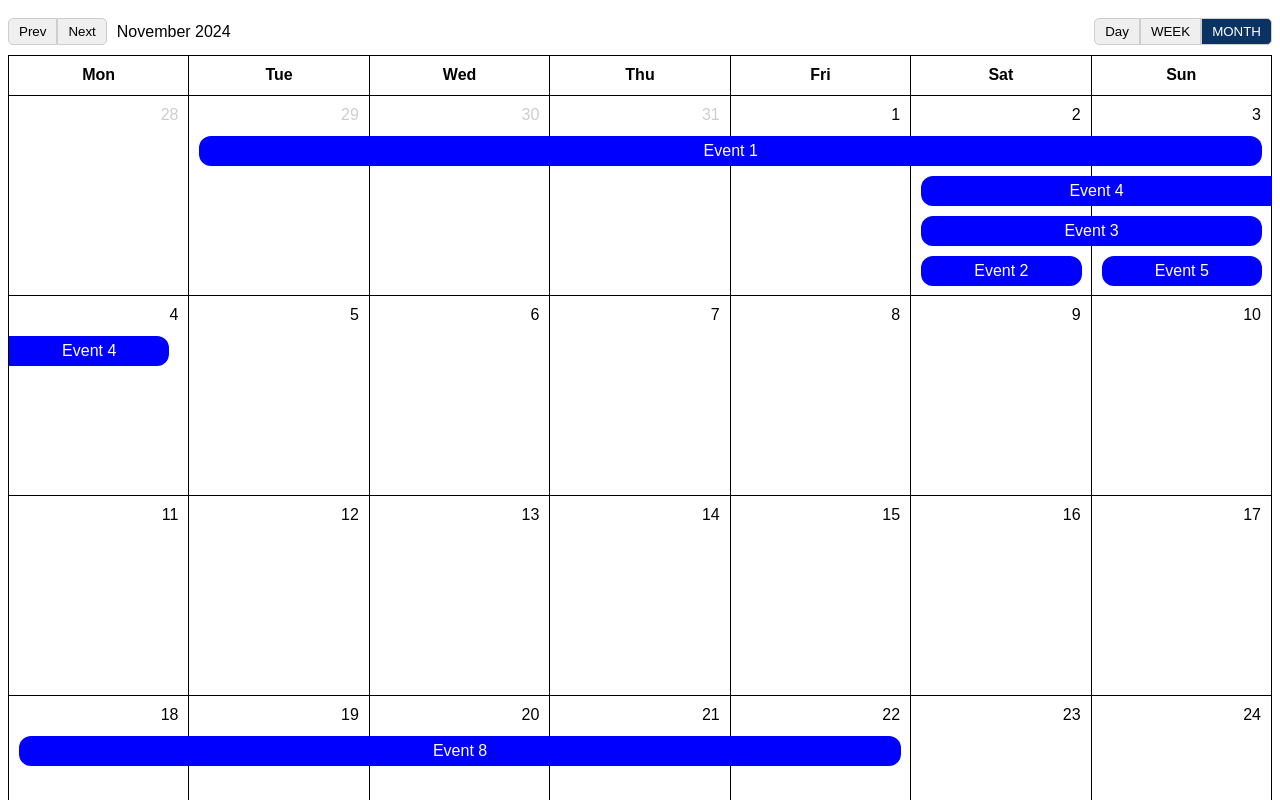
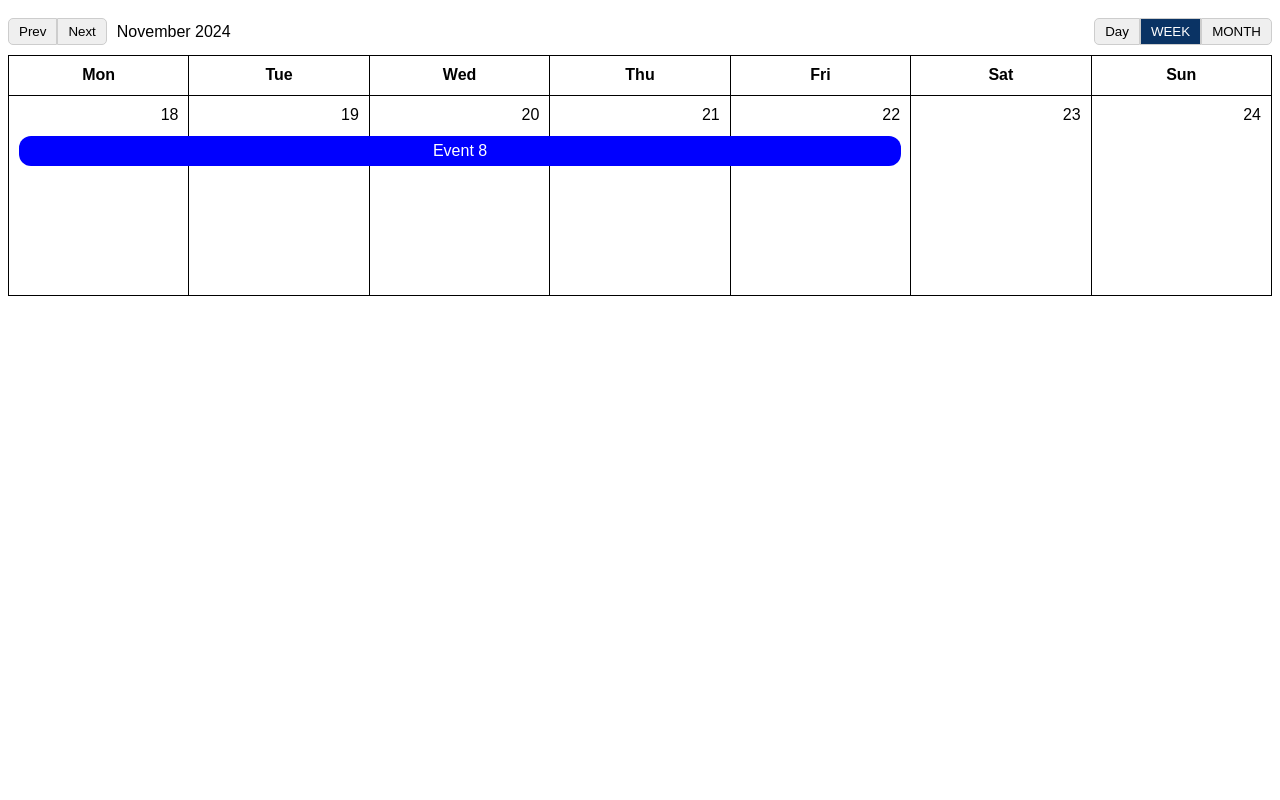
Before and after one commit to shivanand-harness/Calendar-Events, a React (Create React App) app: page / in a window 1280 px wide. Shown: the top 800 px of the page. Built offline with nearby package versions, Linux system fonts and the light colour scheme.

Commit message:
support show all events props

```diff
--- a/src/App.tsx
+++ b/src/App.tsx
@@ -21,9 +21,10 @@ export default function App() {
     <div className="App">
       <Calendar
         events={events}
-        defaultView={View.MONTH}
+        defaultView={View.WEEK}
         startOfWeek={WEEK.MON}
         allowedViews={[View.MONTH, View.WEEK, View.DAY]}
+        showAllEvents
       />
     </div>
   );
--- a/src/Calendar/Calendar.module.scss
+++ b/src/Calendar/Calendar.module.scss
@@ -11,7 +11,7 @@
   & > .tableRow {
     display: grid;
     grid-template-columns: repeat(7, 1fr);
-    min-height: 200px;
+    min-height: 100px;
     position: relative;
   }
 
@@ -40,12 +40,10 @@
 .weekViewCalendarWrapper {
   border-top: 1px solid black;
   border-left: 1px solid black;
-  min-height: 700px;
-  display: grid;
-  grid-template-rows: max-content 1fr;
   & > .tableRow {
     display: grid;
     grid-template-columns: repeat(7, 1fr);
+    min-height: 200px;
     position: relative;
   }
 
@@ -54,6 +52,11 @@
     border-right: 1px solid black;
     text-align: right;
     padding: 10px;
+  }
+
+  & .tableHeaderRow {
+    height: 40px;
+    min-height: unset;
   }
 
   & .headerCol {
--- a/src/Calendar/Calendar.tsx
+++ b/src/Calendar/Calendar.tsx
@@ -15,10 +15,11 @@ interface CalendarProps<T> {
   defaultView?: View
   startOfWeek?: WEEK
   allowedViews?: Array<View>
+  showAllEvents?: boolean
 }
 
 export default function Calendar<T>(props: CalendarProps<T>) {
-  const { events, defaultView, startOfWeek = WEEK.SUN, allowedViews } = props
+  const { events, defaultView, startOfWeek = WEEK.SUN, allowedViews, showAllEvents } = props
   const [currentDate, setCurrentDate] = useState<Moment>(moment());
   const [initialised, setInitialised] = useState(false);
   const [activeView, setActiveView] = useState(defaultView ?? View.MONTH);
@@ -75,10 +76,10 @@ export default function Calendar<T>(props: CalendarProps<T>) {
         <DayView currentDate={currentDate} events={events} />
       )}
       {activeView === View.WEEK && (
-        <WeekView startOfWeek={startOfWeek} currentDate={currentDate} events={events} />
+        <WeekView startOfWeek={startOfWeek} currentDate={currentDate} events={events} showAllEvents={showAllEvents} />
       )}
       {activeView === View.MONTH && (
-        <MonthView startOfWeek={startOfWeek} currentDate={currentDate} events={events} />
+        <MonthView startOfWeek={startOfWeek} currentDate={currentDate} events={events} showAllEvents={showAllEvents} />
       )}
     </div>
   );
--- a/src/Calendar/EventCalendarRow.tsx
+++ b/src/Calendar/EventCalendarRow.tsx
@@ -1,4 +1,4 @@
-import { EVENT_HEIGHT, PADDING } from "./constants";
+import { DEFAULT_TOP_PADDING, EVENT_HEIGHT, PADDING } from "./constants";
 import Event from "./Event";
 import { CalendarEventSpec } from "./types";
 
@@ -23,16 +23,29 @@ interface EventCalendarRowProps<T> {
   eventRows: Array<Array<CalendarEventSpec<T>>>;
   colWidth: number;
   colHeight: number;
+  showAllEvents?: boolean;
 }
 
 export default function EventCalendarRow<T>(props: EventCalendarRowProps<T>) {
-  const { eventRows, colWidth, colHeight } = props;
-  const allowedEventRowToShow = Math.floor((colHeight - EVENT_HEIGHT - PADDING - PADDING) / EVENT_HEIGHT)
-  const slicedRows = eventRows.slice(0, allowedEventRowToShow - 1)
+  const { eventRows, colWidth, colHeight, showAllEvents } = props;
+  const allowedEventRowToShow = Math.floor(
+    (colHeight - DEFAULT_TOP_PADDING) / (EVENT_HEIGHT + PADDING)
+  );
+  const slicedRows = showAllEvents
+    ? eventRows
+    : eventRows.slice(0, allowedEventRowToShow - 1);
+
+
   return (
     <>
       {slicedRows.map((each, idx) => (
-        <EventsRow key={idx} events={each} rowIndex={idx} colWidth={colWidth} colHeight={colHeight} />
+        <EventsRow
+          key={idx}
+          events={each}
+          rowIndex={idx}
+          colWidth={colWidth}
+          colHeight={colHeight}
+        />
       ))}
     </>
   );
--- a/src/Calendar/MonthView.tsx
+++ b/src/Calendar/MonthView.tsx
@@ -17,10 +17,11 @@ interface MonthViewProps<T> {
   currentDate: Moment;
   events: Array<EventSpec<T>>;
   startOfWeek: WEEK
+  showAllEvents?: boolean
 }
 
 export default function MonthView<T>(props: MonthViewProps<T>) {
-  const { events, currentDate, startOfWeek } = props;
+  const { events, currentDate, startOfWeek, showAllEvents } = props;
   const monthArr = useMemo(() => generateMonthView(currentDate), [currentDate]);
   const headers = generateMonthViewHeaders(startOfWeek);
   const chunkArray = useMemo(() => getChunkArray(monthArr, 7), [monthArr]);
@@ -37,7 +38,7 @@ export default function MonthView<T>(props: MonthViewProps<T>) {
         ))}
       </div>
       {chunkArray.map((cols, rowIdx) => (
-        <TableRowWithEvents key={rowIdx} eventRows={eventRows[rowIdx]}>
+        <TableRowWithEvents key={rowIdx} eventRows={eventRows[rowIdx]} showAllEvents={showAllEvents}>
           {cols.map((col, colIdx) => (
             <div
               key={colIdx}
--- a/src/Calendar/TableRowWithEvents.tsx
+++ b/src/Calendar/TableRowWithEvents.tsx
@@ -7,12 +7,13 @@ import { CalendarEventSpec } from "./types";
 interface TableRowWithEventsProps<T> {
     eventRows: Array<Array<CalendarEventSpec<T>>>
     numberOfCols?: number
+    showAllEvents?: boolean
 }
 
 export default function TableRowWithEvents<T>(
   props: PropsWithChildren<TableRowWithEventsProps<T>>
 ) {
-  const { children, eventRows, numberOfCols = 7 } = props;
+  const { children, eventRows, numberOfCols = 7, showAllEvents } = props;
   const [rowWidth, setRowWidth] = useState(0);
   const [rowHeight, setRowHeight] = useState(0);
   const rowRef = useRef<any>();
@@ -22,13 +23,16 @@ export default function TableRowWithEvents<T>(
     setRowHeight(rowRef.current.offsetHeight);
   }, []);
 
+  const calculatedRowHeight = showAllEvents ? (eventRows.length + 1) * 40 : undefined
+
   return (
-    <div className={css.tableRow} ref={rowRef}>
+    <div className={css.tableRow} style={{ height: calculatedRowHeight }} ref={rowRef}>
       {children}
       <EventCalendarRow
         eventRows={eventRows}
         colHeight={rowHeight}
         colWidth={rowWidth / numberOfCols}
+        showAllEvents={showAllEvents}
       />
     </div>
   );
--- a/src/Calendar/WeekView.tsx
+++ b/src/Calendar/WeekView.tsx
@@ -16,10 +16,11 @@ interface WeekViewProps<T> {
   currentDate: Moment;
   events: Array<EventSpec<T>>;
   startOfWeek: WEEK
+  showAllEvents?: boolean
 }
 
 export default function WeekView<T>(props: WeekViewProps<T>) {
-  const { events, currentDate, startOfWeek } = props;
+  const { events, currentDate, startOfWeek, showAllEvents } = props;
   const weekArr = useMemo(() => generateWeekView(currentDate), [currentDate]);
   const headers = generateMonthViewHeaders(startOfWeek);
 
@@ -39,7 +40,7 @@ export default function WeekView<T>(props: WeekViewProps<T>) {
           <div className={classNames(css.tableCol, css.headerCol)}>{each}</div>
         ))}
       </div>
-      <TableRowWithEvents eventRows={eventRows}>
+      <TableRowWithEvents eventRows={eventRows} showAllEvents={showAllEvents}>
         {weekArr.map((col, colIdx) => (
           <div key={colIdx} className={classNames(css.tableCol)}>
             {col.date.format("D")}
--- a/src/Calendar/constants.ts
+++ b/src/Calendar/constants.ts
@@ -6,5 +6,6 @@ export const AllowedCalendarViewList = [
   { label: "MONTH", value: View.MONTH },
 ];
 
+export const DEFAULT_TOP_PADDING = 30;
 export const EVENT_HEIGHT = 30;
 export const PADDING = 10
--- a/src/Calendar/utils.ts
+++ b/src/Calendar/utils.ts
@@ -83,8 +83,8 @@ export function getEventsRowByStartDateAndEndDate<T>(
   const filteredTransformedEvents = events
     .filter((each) => {
       return (
-        startDate.isBetween(each.startDate, each.endDate, undefined, "[]") ||
-        each.startDate.isBetween(startDate, endDate, undefined, "[]")
+        startDate.isBetween(each.startDate, each.endDate, 'day', "[]") ||
+        each.startDate.isBetween(startDate, endDate, 'day', "[]")
       );
     })
     .map((each) => {
```
Also changed, not shown: src/Calendar/types.ts (+4 -5 lines).
